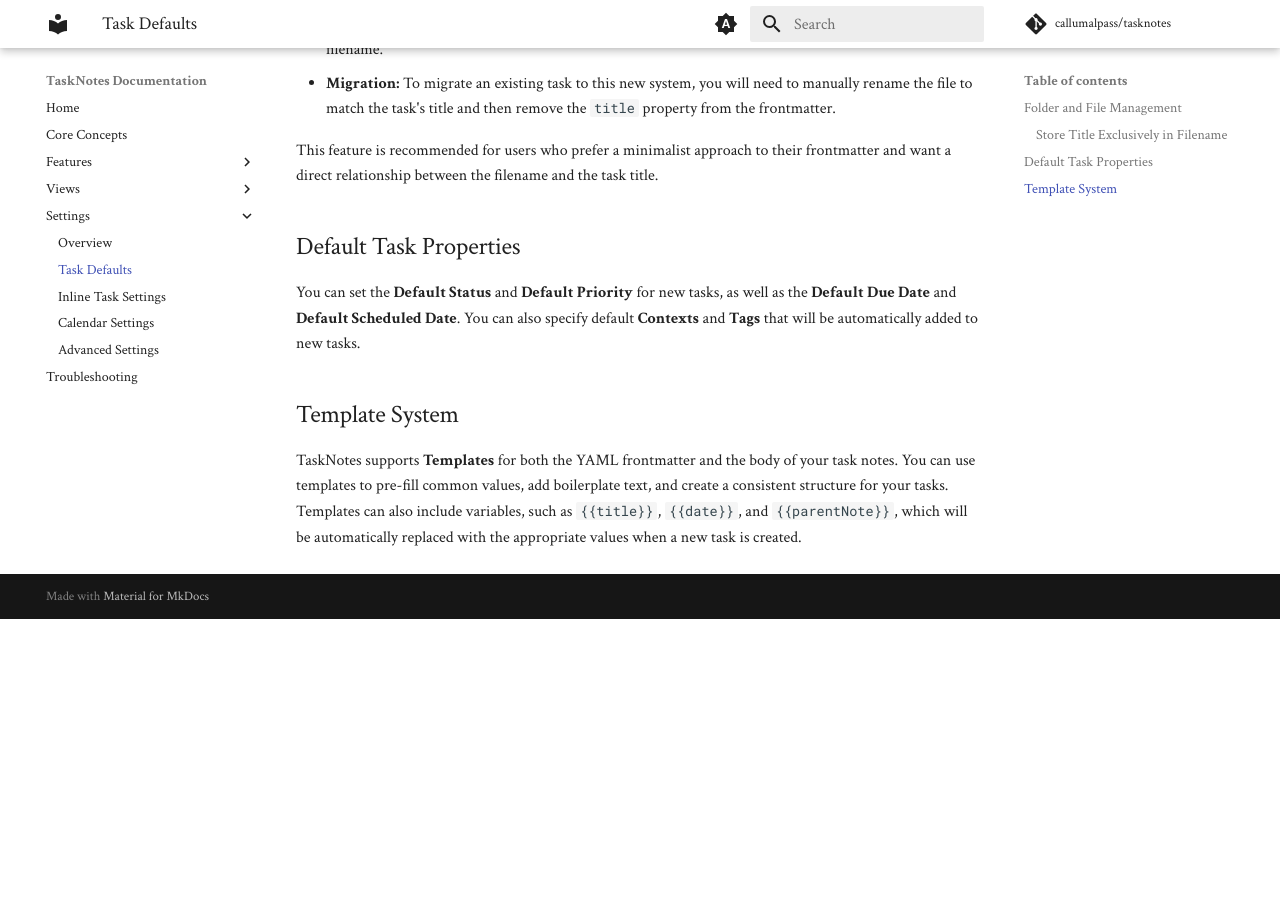
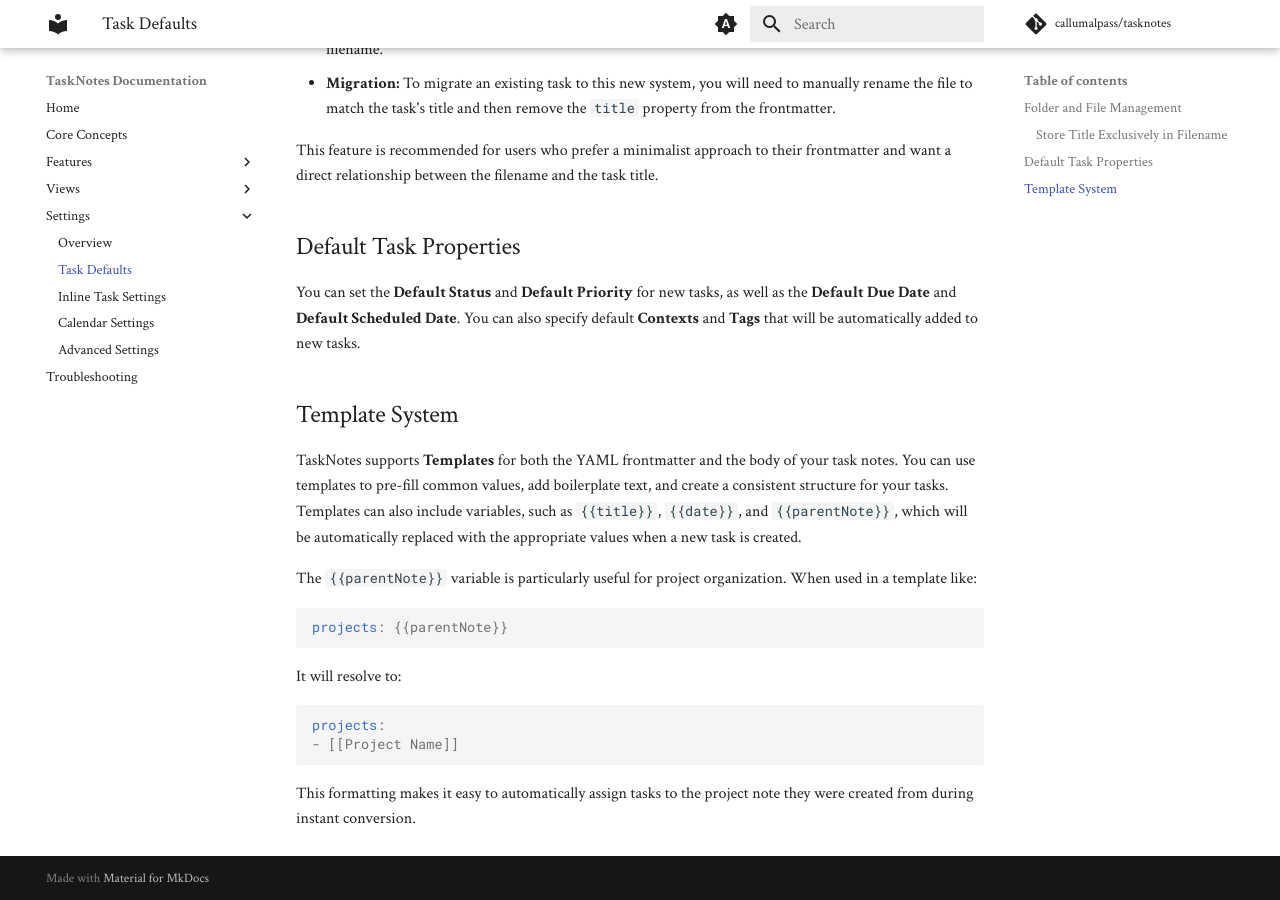
Before and after one commit to thisisthedave/tasknotes, an MkDocs documentation site: the page built from docs/settings/task-defaults.md, in a window 1280 px wide and 900 px high, scrolled down 777 px. Built offline with MkDocs 1.6.1 and Material for MkDocs 9.7.7, drawn with Linux system fonts in a browser that asks for light colours; comment, search, counter and statistics services are not loaded; before the commit the page ends 1396 px from its top, so only the background shows below that.

Commit message:
docs: update {{parentNote}} template variable documentation
- Update settings help text to clarify {{parentNote}} formats as YAML list item
- Add detailed explanation with newline and dash prefix behavior
- Include practical example showing template usage and expected output
- Update documentation across task management and settings sections
- Clarify that formatting applies to instant conversion context

````diff
--- a/docs/settings/task-defaults.md
+++ b/docs/settings/task-defaults.md
@@ -27,3 +27,18 @@ You can set the **Default Status** and **Default Priority** for new tasks, as we
 ## Template System
 
 TaskNotes supports **Templates** for both the YAML frontmatter and the body of your task notes. You can use templates to pre-fill common values, add boilerplate text, and create a consistent structure for your tasks. Templates can also include variables, such as `{{title}}`, `{{date}}`, and `{{parentNote}}`, which will be automatically replaced with the appropriate values when a new task is created.
+
+The `{{parentNote}}` variable is particularly useful for project organization. When used in a template like:
+
+```yaml
+projects: {{parentNote}}
+```
+
+It will resolve to:
+
+```yaml
+projects:
+- [[Project Name]]
+```
+
+This formatting makes it easy to automatically assign tasks to the project note they were created from during instant conversion.
````
Also changed, not shown: docs/features/task-management.md (+2 -2 lines), 1 other file.
